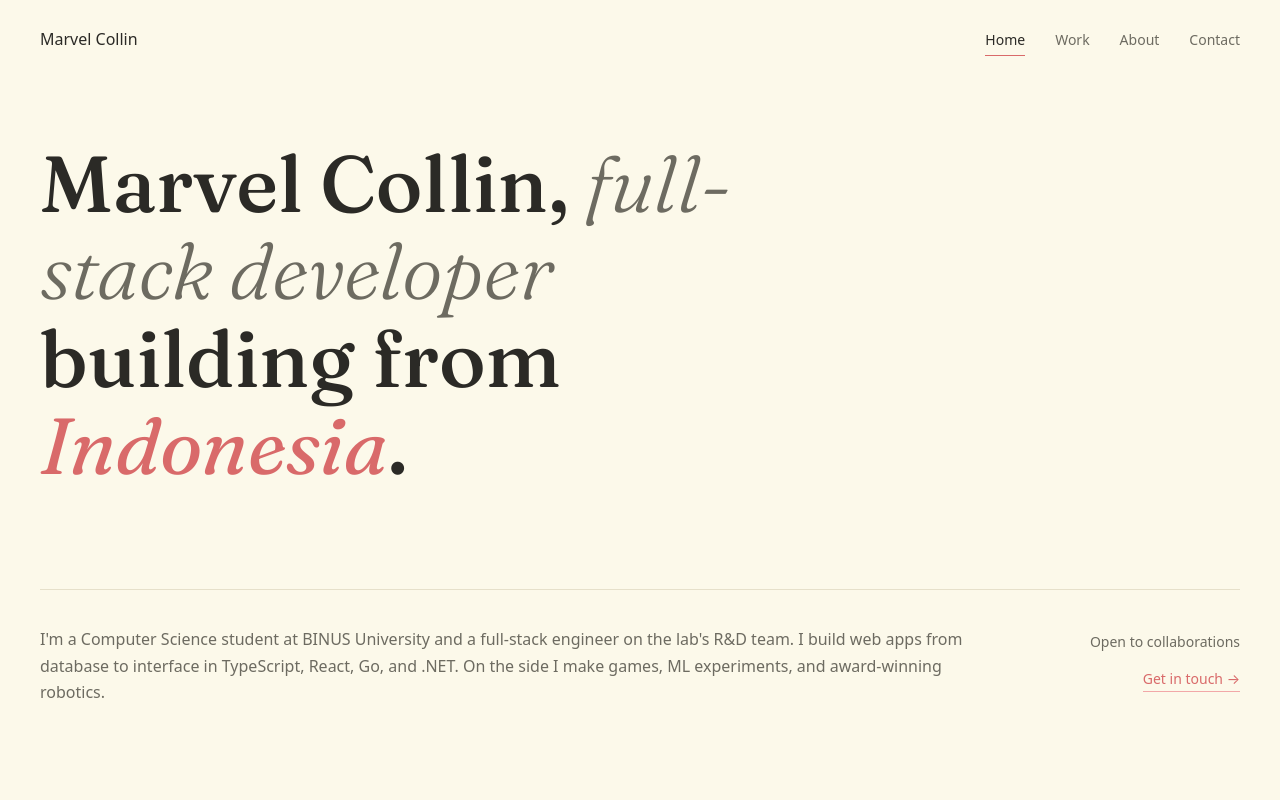
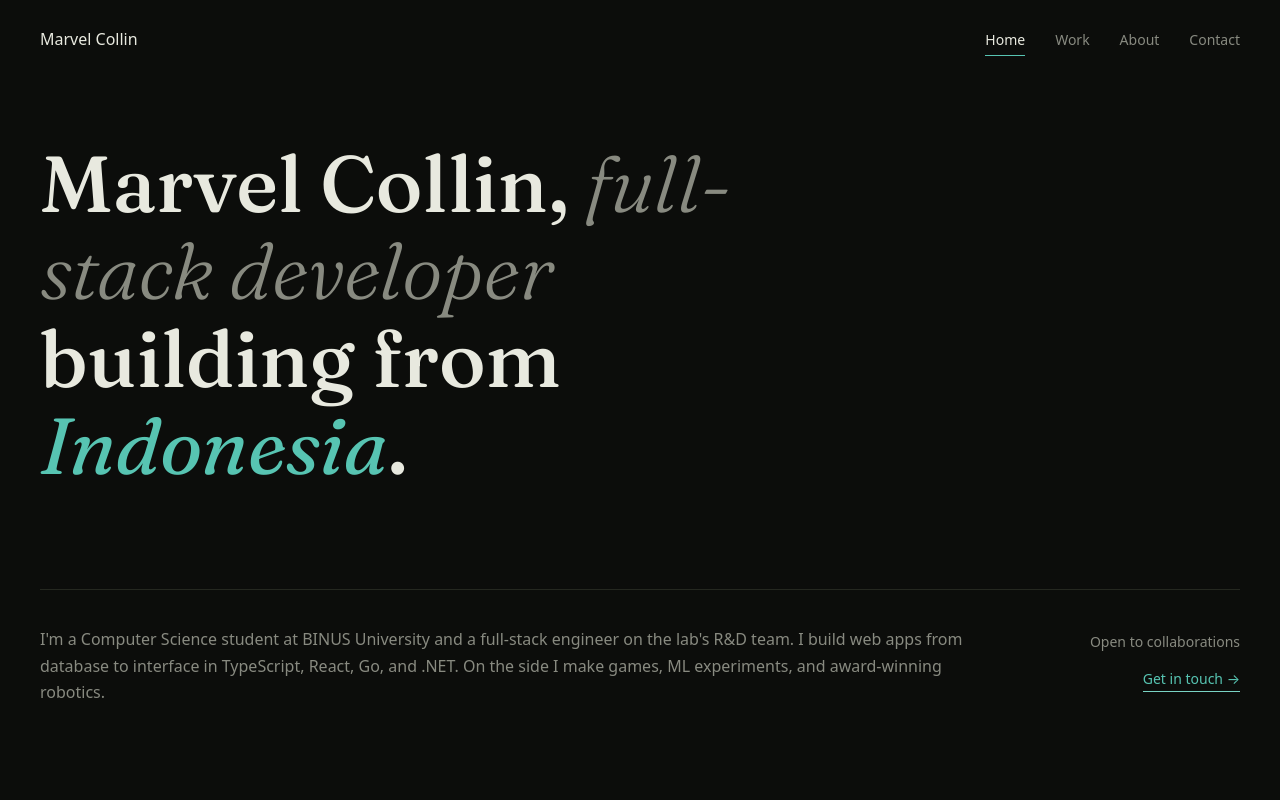
Before and after one commit to MarvelCollin/me, a React (Vite) app: page / in a window 1280 px wide. Shown: the top 800 px of the page. Built offline with nearby package versions, Linux system fonts and the light colour scheme; no server answers; the database is empty.

Commit message:
feat: vercel setup, color chagne

```diff
--- a/src/index.css
+++ b/src/index.css
@@ -1,15 +1,15 @@
 :root{
-  --bg:#fcf9ea;
-  --bg-2:#f6f1de;
-  --bg-3:#efe9d2;
-  --highlight:#dcefe9;
-  --fg:#2b2a26;
-  --fg-dim:#6d6b61;
-  --muted:#a39f90;
-  --line:#e6e0ca;
-  --line-soft:rgba(43,42,38,.06);
-  --accent:#d96a6a;
-  --accent-soft:#f2a8a8;
+  --bg:#0c0d0b;
+  --bg-2:#141613;
+  --bg-3:#1d1f1a;
+  --highlight:#13201d;
+  --fg:#e8e9df;
+  --fg-dim:#888a80;
+  --muted:#4e5048;
+  --line:#252820;
+  --line-soft:rgba(232,233,223,.04);
+  --accent:#57c4b2;
+  --accent-soft:#79d3c4;
 }
 *{box-sizing:border-box;margin:0;padding:0;}
 html,body{background:var(--bg);color:var(--fg);font-family:system-ui,-apple-system,"Segoe UI",sans-serif;-webkit-font-smoothing:antialiased;overflow-x:hidden;}
@@ -323,7 +323,7 @@ footer span a:hover{color:var(--accent);}
 .img-cell button:hover{background:var(--accent);color:var(--bg);}
 @media(max-width:860px){.adm-grid{grid-template-columns:1fr;}}
 
-/* keep captions readable over photos on the light theme */
+/* keep captions readable over photos */
 .spread .thumb::after{content:"";position:absolute;inset:0;z-index:1;background:linear-gradient(to top,rgba(20,18,14,.5),transparent 42%);pointer-events:none;}
 .spread .thumb .corner{color:rgba(247,244,234,.85);text-shadow:0 1px 8px rgba(0,0,0,.4);}
 .spread .thumb .name-overlay{color:#f7f4ea;text-shadow:0 1px 14px rgba(0,0,0,.5);}
```
